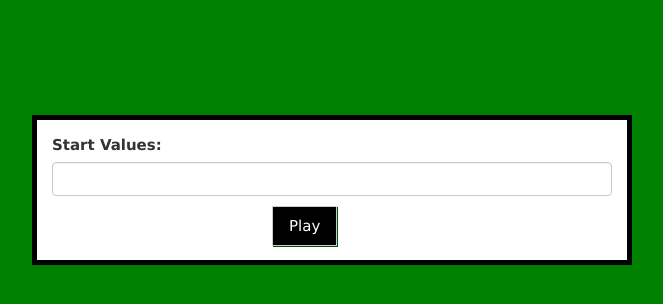
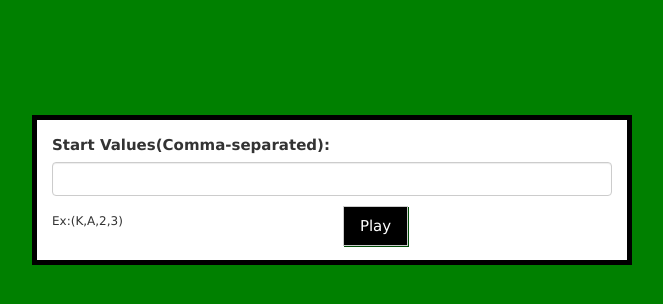
Before and after one commit to rtolpin/Code, a website: page blackJack/public/index.html in a window 1280 px wide. Shown: the whole page, without its empty margins (308-971 px from the left). Drawn offline with nearby package versions, Linux system fonts and the light colour scheme.

Commit message:
small updates to input form for BlackJack

```diff
--- a/blackJack/public/index.html
+++ b/blackJack/public/index.html
@@ -14,8 +14,8 @@
     <div class="start">
       <form method="POST" action="" id="submitForm">
        <div class="container" style='width:600px;'>
-          <label for="startValues">Start Values:</label> <input type="text" name="startValues" class="form-control" id="startValues">
-          <input class="playBtn w3-button w3-border" id="shadow" type="submit" value="Play">
+          <label for="startValues">Start Values(Comma-separated):</label> <input type="text" name="startValues" class="form-control" id="startValues">
+          <small>Ex:(K,A,2,3)</small><input class="playBtn w3-button w3-border" id="shadow" type="submit" value="Play">
           <span class="highlight"></span>
           <span class="bar"></span>
         </div>
```
